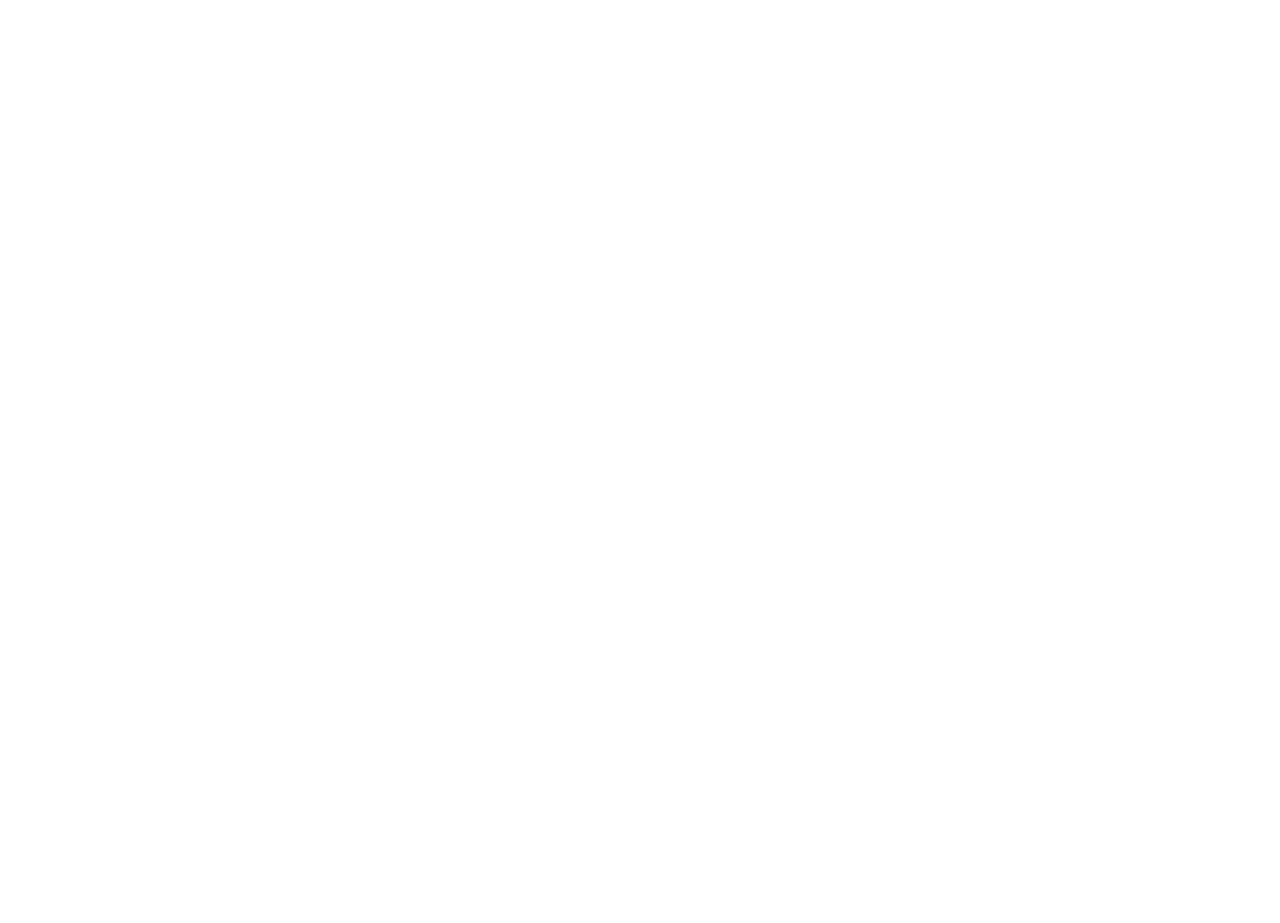
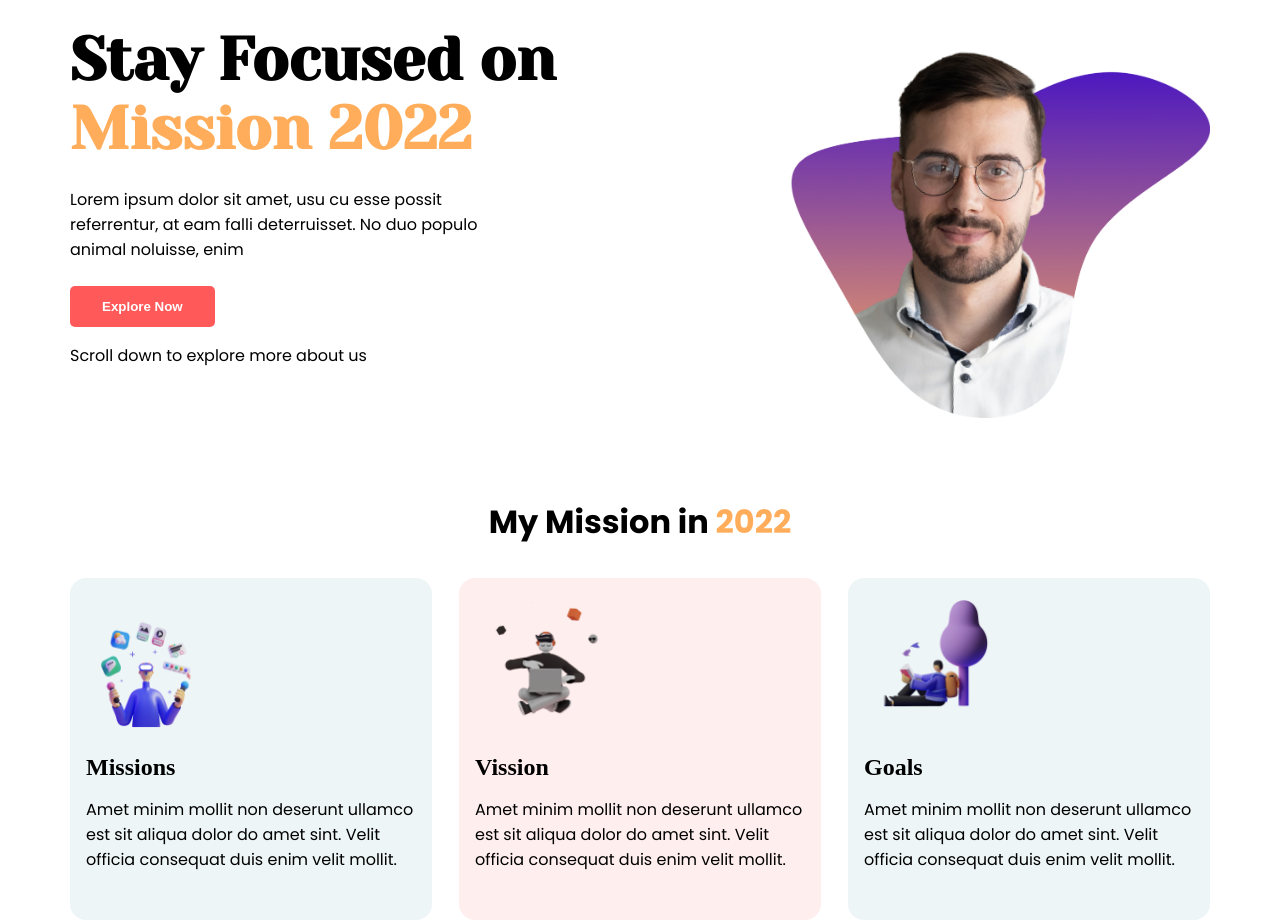
Before and after one commit to jubayer-ahmed-ratul/mission_22, a plain HTML site: page index.html in a window 1280 px wide. Before the commit the page ends 800 px from the top, so only its background shows below. Drawn offline with Linux system fonts and the light colour scheme.

Commit message:
header and mission section done

```diff
--- a/index.html
+++ b/index.html
@@ -4,8 +4,57 @@
     <meta charset="UTF-8">
     <meta name="viewport" content="width=device-width, initial-scale=1.0">
     <title>Document</title>
+
+    <link rel="stylesheet" href="style.css">
 </head>
 <body>
 
+    <header>
+        <div class="headerTxt">
+            <h1 class="yeseva-one-regular">Stay Focused on <br> <span>Mission 2022</span></h1>
+            <p class="paragraphs poppins-font">Lorem ipsum dolor sit amet, usu cu esse possit <br>
+                 referrentur, at eam falli deterruisset. No duo populo <br>
+                  animal noluisse, enim</p>
+
+                  <button><a href="#"></a>Explore Now</button>
+            <p class="paragraphs poppins-font">Scroll down to explore more about us</p>
+        </div>
+        <img src="images/person/person-5.png" alt="">
+    </header>
+
+
+    <section class="mission">
+        <h2 class="sectionHeading poppins-font">My Mission in <span>2022</span></h2>
+
+
+        <div class="cards">
+            <div class="card" style="background-color: rgba(79, 157, 166, 0.1);">
+                <img src="images/illustrators/illustrator-1.png" alt="">
+                <h4 class="cardHeading">Missions</h4>
+                <p class="poppins-font">Amet minim mollit non deserunt ullamco est sit aliqua dolor do amet sint. Velit officia consequat duis enim velit mollit.</p>
+            </div>
+
+
+            <div class="card" style="background-color: rgba(255, 89, 89, 0.1);">
+                <img src="images/illustrators/illustrator-2.png" alt="">
+                <h4 class="cardHeading">Vission</h4>
+                <p class="poppins-font">Amet minim mollit non deserunt ullamco est sit aliqua dolor do amet sint. Velit officia consequat duis enim velit mollit.</p>
+            </div>
+
+            <div class="card" style="background-color: rgba(79, 157, 166, 0.1);">
+                <img src="images/illustrators/illustrator-3.png" alt="">
+                <h4 class="cardHeading">Goals</h4>
+                <p class="poppins-font">Amet minim mollit non deserunt ullamco est sit aliqua dolor do amet sint. Velit officia consequat duis enim velit mollit.</p>
+            </div>
+        </div>
+    </section>
+
+    <section></section>
+
+
+
+
+
+
 </body>
 </html>
--- a/style.css
+++ b/style.css
@@ -0,0 +1,124 @@
+/*FONTS*/
+@import url('https://fonts.googleapis.com/css2?family=Yeseva+One&display=swap');
+@import url('https://fonts.googleapis.com/css2?family=Poppins:ital,wght@0,100;0,200;0,300;0,400;0,500;0,600;0,700;0,800;0,900;1,100;1,200;1,300;1,400;1,500;1,600;1,700;1,800;1,900&display=swap');
+
+.yeseva-one-regular {
+  font-family: "Yeseva One", serif;
+  font-style: normal;
+}
+.poppins-font {
+  font-family: "Poppins", sans-serif;
+  font-style: normal;
+}
+
+*{
+    margin: 0;
+}
+
+body{
+   max-width: 1140px;
+   margin: 0 auto;
+
+}
+section{
+    margin-top: 5rem;
+}
+
+/***************HEADER SECTION***************/
+header{
+    display: flex;
+    align-items: center;
+    justify-content: space-between;
+
+}
+.headerTxt h1{
+    font-size: 3.75rem;
+    margin-bottom: 1.5rem;
+}
+header img{
+    max-width: 426px;
+}
+
+
+/***************MISSION SECTION***************/
+
+.cards{
+    display: flex;
+    justify-content: space-between;
+       margin-top: 2rem;
+
+
+}
+.card{
+
+    width: 330px;
+    background-color: aqua;
+    padding: 1rem;
+    padding-bottom: 3rem;
+    border-radius: 1rem;
+}
+
+.card img{
+    width:140px ;
+    height: 140px ;
+    margin-bottom: 1rem;
+}
+
+.cardHeading{
+    font-size: 1.5rem;
+    margin-bottom: 1rem;
+}
+
+
+/***************SHARED RESOURCES***************/
+
+span{
+    color: rgba(255, 173, 90, 1);
+}
+
+.paragraphs{
+    font-size: 1rem;
+    margin-bottom: 1.5rem;
+}
+button{
+    padding: 0.8rem 2rem;
+    font-weight: bold;
+    color: white;
+    border: none;
+    border-radius: 5px;
+    background-color: rgba(255, 89, 89, 1);
+    margin-bottom: 1rem;
+}
+
+.sectionHeading{
+    font-size: 2rem;
+    font-weight: bold;
+    text-align: center;
+}
+
+/***************RESPONSIVE***************/
+
+@media screen and (max-width:576px ) {
+    body{
+        max-width: 350px;
+        margin: 0 auto;
+    }
+    header{
+        flex-direction: column-reverse;
+        margin: 0 auto;
+    }
+    header img{
+        width: 300px;
+        margin-left: 0px;
+    }
+    .cards{
+        flex-direction: column;
+        align-items: center;
+    }
+    .card{
+        margin-top: 1rem;
+        margin-left: 0px;
+
+    }
+
+}
```
